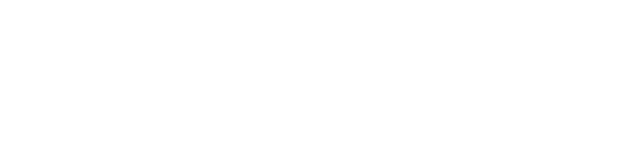
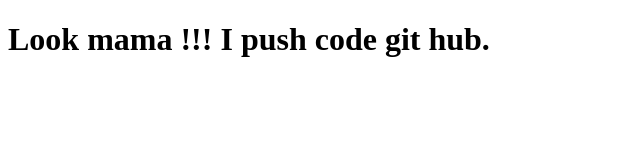
Before and after one commit to HMSHAKI/my-first-website, a plain HTML site: page index.html in a window 1280 px wide. Shown: the whole page, without its empty margins (0-640 px from the left). Drawn offline with Linux system fonts and the light colour scheme.

Commit message:
learned github

```diff
--- a/index.html
+++ b/index.html
@@ -6,6 +6,7 @@
     <title>Document</title>
 </head>
 <body>
+    <h1>Look mama !!! I push code git hub.</h1>
 
 </body>
 </html>
```
